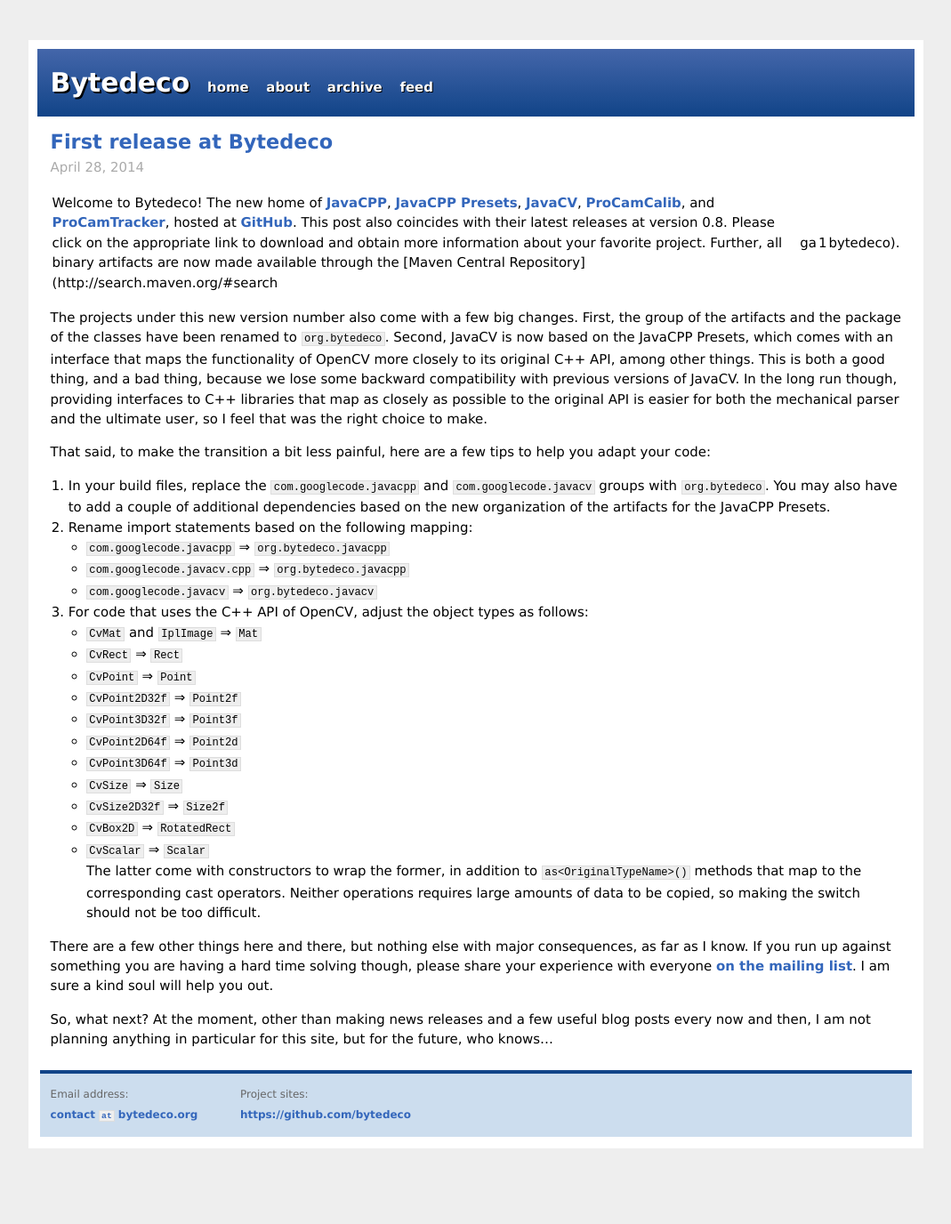
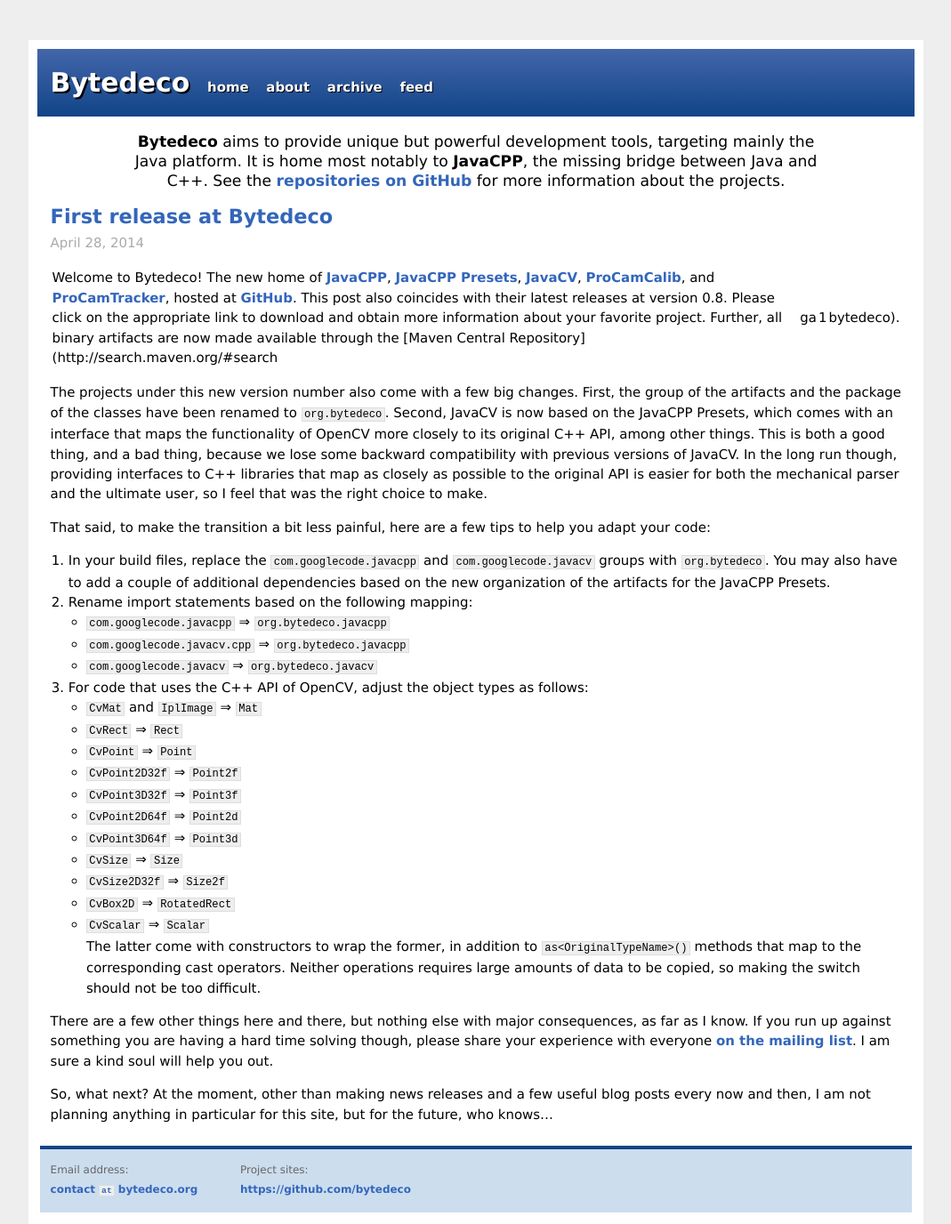
Before and after one commit to bytedeco/bytedeco.github.io, a Jekyll site: the page built from index.html, in a window 1280 px wide. Shown: the whole page at 89% size, without its empty margins (105-1174 px from the left). Built offline with Jekyll 4.4.1, drawn with Linux system fonts in a browser that asks for light colours; Markdown is read by kramdown in place of the engine named in the settings; the list of posts is cut into pages by our own code; before the commit the page ends 1291 px from its top, so only the background shows below that.

Commit message:
Add better description and insert into index.html

```diff
--- a/_config.yml
+++ b/_config.yml
@@ -1,5 +1,5 @@
 name: Bytedeco
-description: Home to JavaCPP, JavaCV, and more
+description: <strong>Bytedeco</strong> aims to provide unique but powerful development tools, targeting mainly the Java platform. It is home most notably to <strong>JavaCPP</strong>, the missing bridge between Java and C++. See the <a href="https://github.com/bytedeco">repositories on GitHub</a> for more information about the projects.
 url: http://bytedeco.org
 markdown: redcarpet
 pygments: true
--- a/css/main.css
+++ b/css/main.css
@@ -33,6 +33,12 @@ a:hover   { color: #8ad; }
 /* Home
 /*
 /*****************************************************************************/
+.desc {
+  text-align: center;
+  font-size: 1.15em;
+  margin: 0 9% 1em 9%;
+}
+
 .posts {
   list-style-type: none;
   margin-bottom: 2em;
--- a/index.html
+++ b/index.html
@@ -2,6 +2,10 @@
 layout: default
 title: Bytedeco Home
 ---
+
+<p class="desc">
+  {{ site.description }}
+</p>
 
 <div id="home">
   <!-- This loops through the paginated posts -->
```
